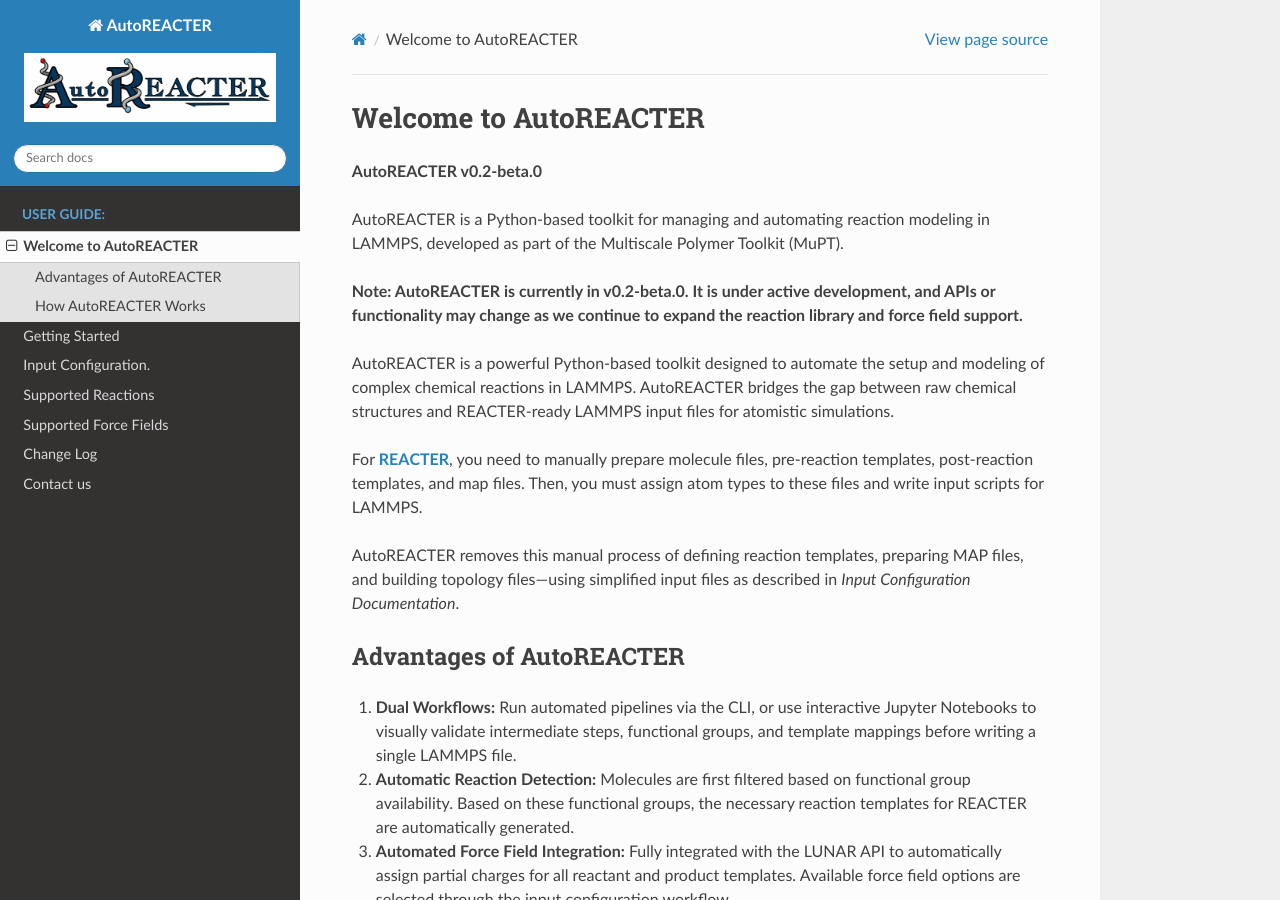
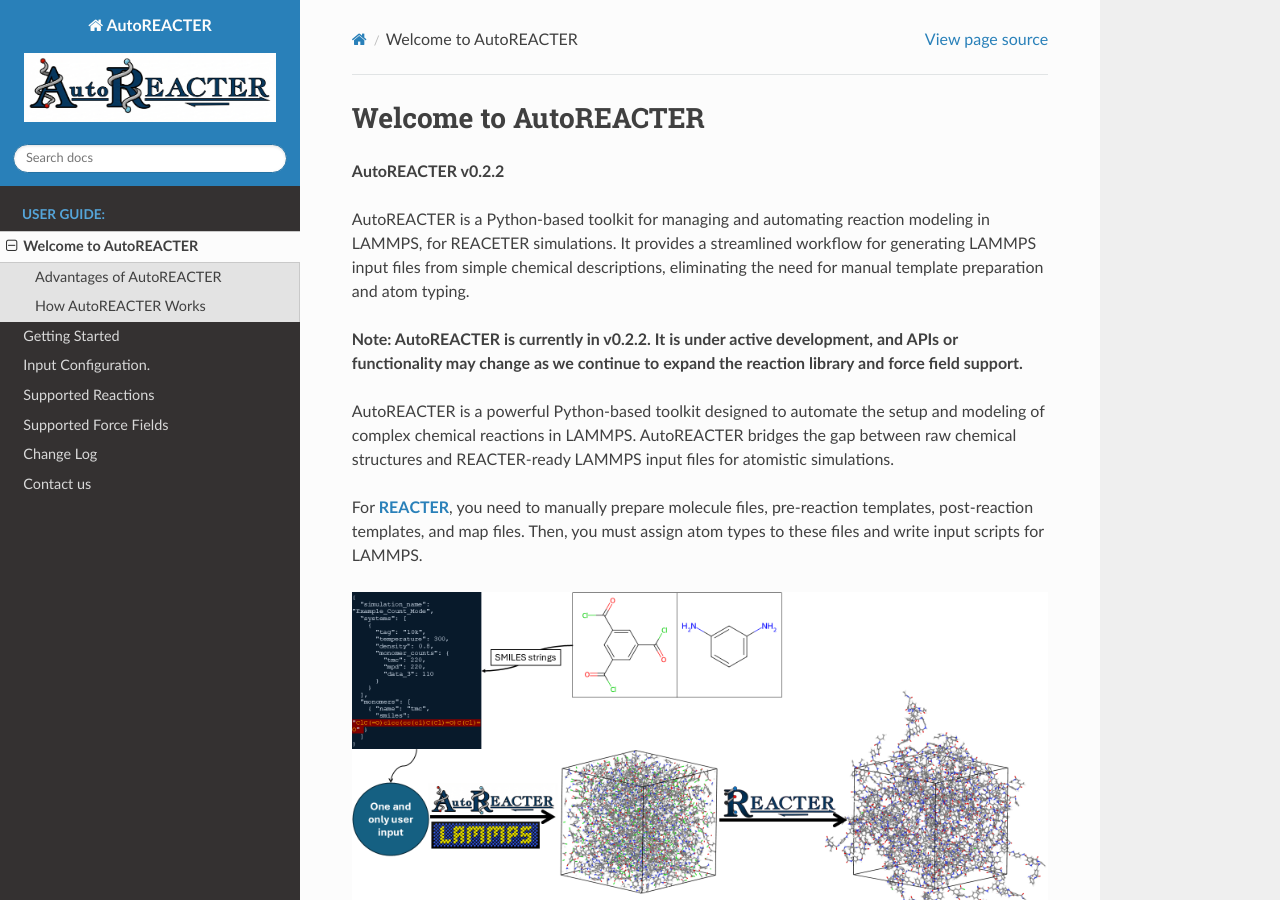
Before and after one commit to NanoCIPHER-Lab/AutoREACTER, a Sphinx documentation site: the page built from docs/source/overview.md, in a window 1280 px wide and 900 px high. Built offline with Sphinx 7.4.7 and the Read the Docs theme 3.1.0, drawn with Linux system fonts in a browser that asks for light colours; pages that are not in the unit, such as notebooks, are missing from menus.

Commit message:
Documentation modifications

````diff
--- a/docs/source/overview.md
+++ b/docs/source/overview.md
@@ -1,14 +1,20 @@
 # Welcome to AutoREACTER
 
-**AutoREACTER v0.2-beta.0**
+**AutoREACTER v0.2.2**
 
-AutoREACTER is a Python-based toolkit for managing and automating reaction modeling in LAMMPS, developed as part of the Multiscale Polymer Toolkit (MuPT).
+AutoREACTER is a Python-based toolkit for managing and automating reaction modeling in LAMMPS, for REACETER simulations. It provides a streamlined workflow for generating LAMMPS input files from simple chemical descriptions, eliminating the need for manual template preparation and atom typing.
 
-**Note: AutoREACTER is currently in v0.2-beta.0. It is under active development, and APIs or functionality may change as we continue to expand the reaction library and force field support.**
+**Note: AutoREACTER is currently in v0.2.2. It is under active development, and APIs or functionality may change as we continue to expand the reaction library and force field support.**
 
 AutoREACTER is a powerful Python-based toolkit designed to automate the setup and modeling of complex chemical reactions in LAMMPS. AutoREACTER bridges the gap between raw chemical structures and REACTER-ready LAMMPS input files for atomistic simulations.
 
 For **[REACTER](https://www.reacter.org/)**, you need to manually prepare molecule files, pre-reaction templates, post-reaction templates, and map files. Then, you must assign atom types to these files and write input scripts for LAMMPS.
+
+```{image} _static/Overview.png
+:alt: AutoREACTER workflow overview
+:width: 100%
+:align: center
+```
 
 AutoREACTER removes this manual process of defining reaction templates, preparing MAP files, and building topology files—using simplified input files as described in *Input Configuration Documentation*.
 
--- /dev/null
+++ b/requirements.txt
@@ -0,0 +1,6 @@
+numpy==2.4.6
+pandas==3.0.3
+Pillow==12.2.0
+pytest==8.4.2
+rdkit==2025.3.3
+networkx
````
Also changed, not shown: docs/source/input-configuration.md (+8 -0 lines).
